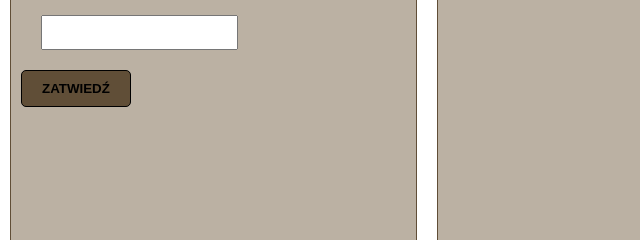
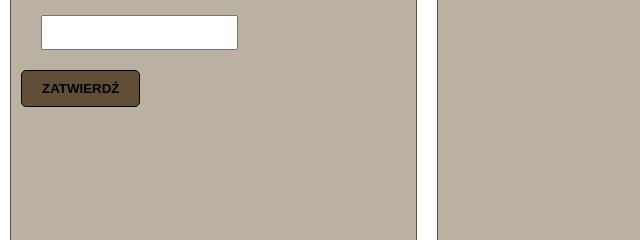
Before and after one commit to Lina12301/BMI-project, a plain HTML site: page index.html in a window 1280 px wide. Shown: the part 359-599 px from the top of the page, 0-640 px from the left. Drawn offline with Linux system fonts and the light colour scheme.

Commit message:
Update index.html

```diff
--- a/index.html
+++ b/index.html
@@ -19,7 +19,7 @@
             <input type="text"  id="height">
             <label>Wpisz wagę:</label>
             <input type="text"  id="weight">
-            <button>Zatwiedź</button>
+            <button>Zatwierdź</button>
         </ul>
 
     </div>
```
